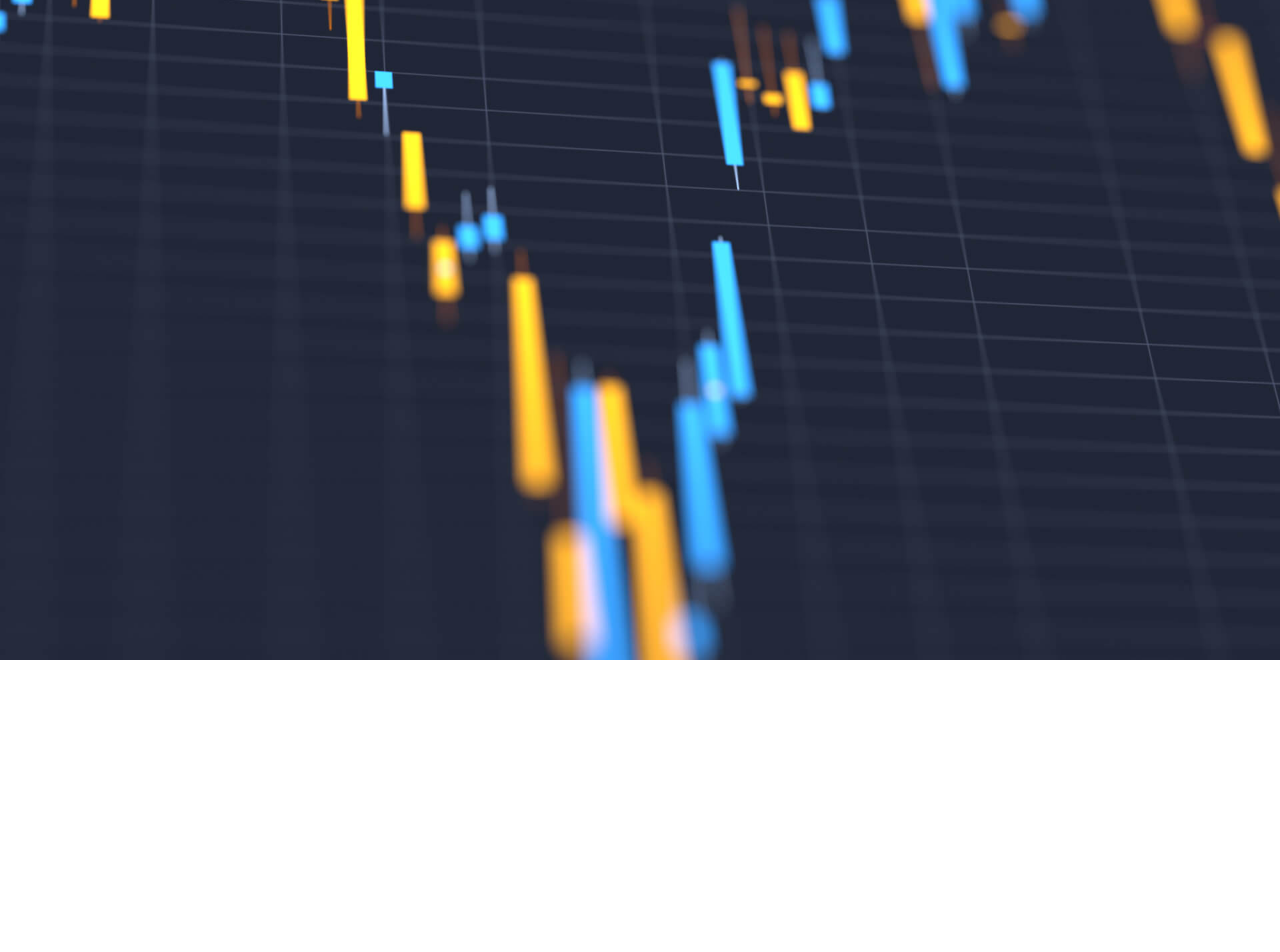
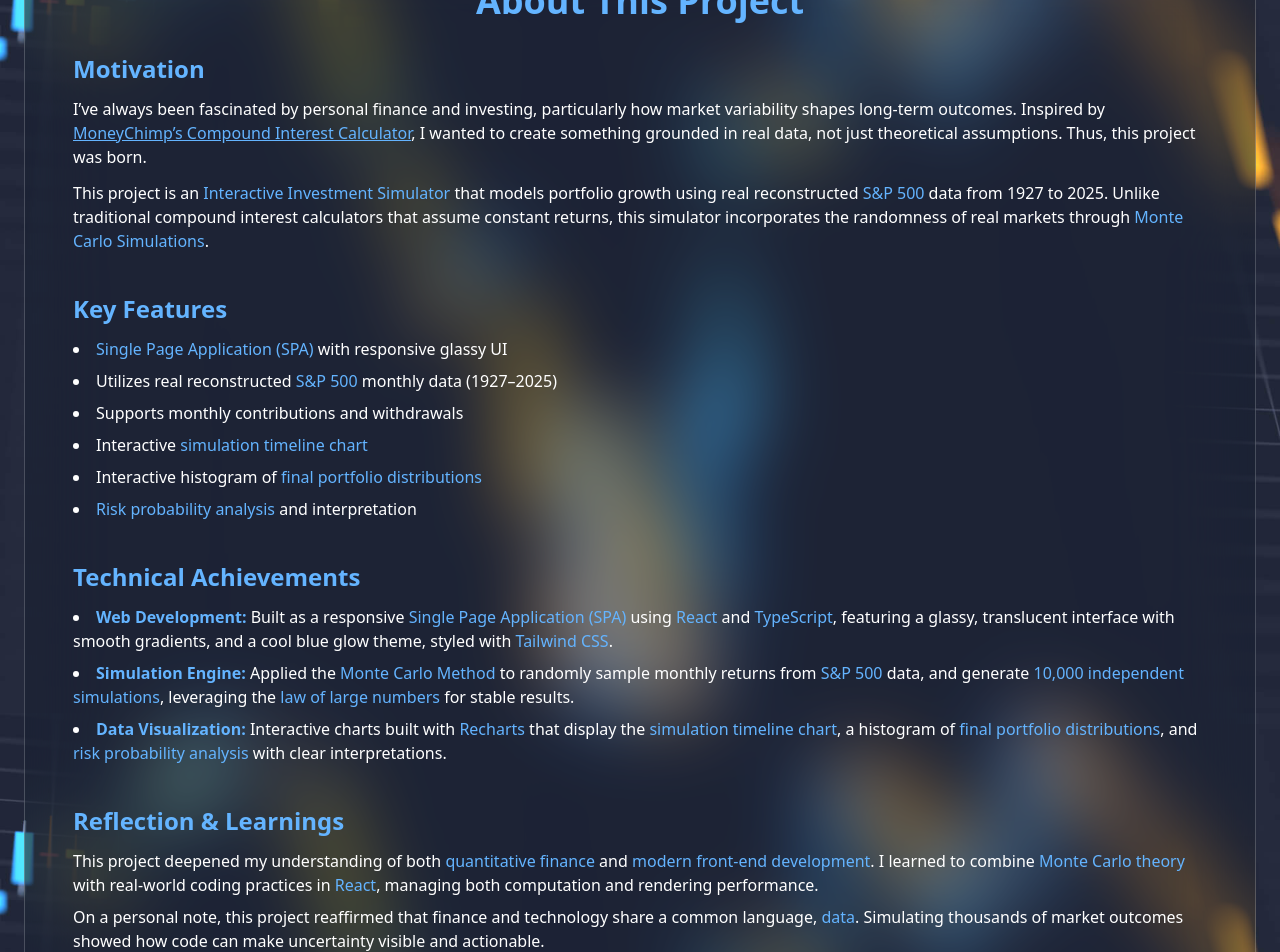
Before and after one commit to JC5671/Investment-Simulator, a React (Vite) app: page /about in a window 1280 px wide. Shown: the part 140-1092 px from the top of the page. Before the commit the page ends 800 px from the top, so only its background shows below. Built offline with nearby package versions, Linux system fonts and the light colour scheme.

Commit message:
Finished the About Page

```diff
--- a/src/pages/AboutPage.tsx
+++ b/src/pages/AboutPage.tsx
@@ -1,3 +1,200 @@
 export default function AboutPage() {
-  return <h1 className="text-3xl font-bold">About Page</h1>;
+  return (
+    <div className="flex justify-center mb-10">
+      <div
+        className="
+      bg-gray-900/30 backdrop-blur-2xl border border-white/20 p-12 rounded-xl
+		  w-full max-w-7xl text-white space-y-10
+      transition-shadow duration-300 hover:shadow-[0_0_30px_rgba(100,180,255)]"
+      >
+        {/* Title */}
+        <h1 className="text-4xl font-bold text-center text-[rgb(100,180,255)] mb-8">
+          About This Project
+        </h1>
+
+        {/* Motivation */}
+        <section>
+          <h2 className="text-2xl font-semibold text-[rgb(100,180,255)] mb-3">
+            Motivation
+          </h2>
+
+          <p className=" mb-3">
+            I’ve always been fascinated by personal finance and investing,
+            particularly how market variability shapes long-term outcomes.
+            Inspired by{" "}
+            <a
+              href="http://www.moneychimp.com/calculator/compound_interest_calculator.htm"
+              className="text-[rgb(100,180,255)] underline"
+            >
+              MoneyChimp’s Compound Interest Calculator
+            </a>
+            , I wanted to create something grounded in real data, not just
+            theoretical assumptions. Thus, this project was born.
+          </p>
+
+          <p className="">
+            This project is an{" "}
+            <span className="text-[rgb(100,180,255)]">
+              Interactive Investment Simulator
+            </span>{" "}
+            that models portfolio growth using real reconstructed{" "}
+            <span className="text-[rgb(100,180,255)]">S&P 500</span> data from
+            1927 to 2025. Unlike traditional compound interest calculators that
+            assume constant returns, this simulator incorporates the randomness
+            of real markets through{" "}
+            <span className="text-[rgb(100,180,255)]">
+              Monte Carlo Simulations
+            </span>
+            .
+          </p>
+        </section>
+
+        {/* Key Features */}
+        <section>
+          <h2 className="text-2xl font-semibold text-[rgb(100,180,255)] mb-3">
+            Key Features
+          </h2>
+          <ul className="list-disc list-inside  space-y-2">
+            <li>
+              <span className="text-[rgb(100,180,255)]">
+                Single Page Application (SPA)
+              </span>{" "}
+              with responsive glassy UI
+            </li>
+            <li>
+              Utilizes real reconstructed{" "}
+              <span className="text-[rgb(100,180,255)]">S&P 500</span> monthly
+              data (1927–2025)
+            </li>
+            <li>Supports monthly contributions and withdrawals</li>
+            <li>
+              Interactive{" "}
+              <span className="text-[rgb(100,180,255)]">
+                simulation timeline chart
+              </span>
+            </li>
+            <li>
+              Interactive histogram of{" "}
+              <span className="text-[rgb(100,180,255)]">
+                final portfolio distributions
+              </span>
+            </li>
+            <li>
+              <span className="text-[rgb(100,180,255)]">
+                Risk probability analysis
+              </span>{" "}
+              and interpretation
+            </li>
+          </ul>
+        </section>
+
+        {/* Technical Achievements */}
+        <section>
+          <h2 className="text-2xl font-semibold text-[rgb(100,180,255)] mb-3">
+            Technical Achievements
+          </h2>
+          <ul className="list-disc list-inside  space-y-2">
+            <li>
+              <span className="text-[rgb(100,180,255)] font-bold">
+                Web Development:
+              </span>{" "}
+              Built as a responsive{" "}
+              <span className="text-[rgb(100,180,255)]">
+                Single Page Application (SPA)
+              </span>{" "}
+              using <span className="text-[rgb(100,180,255)]">React</span> and{" "}
+              <span className="text-[rgb(100,180,255)]">TypeScript</span>,
+              featuring a glassy, translucent interface with smooth gradients,
+              and a cool blue glow theme, styled with{" "}
+              <span className="text-[rgb(100,180,255)]">Tailwind CSS</span>.
+            </li>
+            <li>
+              <span className="text-[rgb(100,180,255)] font-bold">
+                Simulation Engine:
+              </span>{" "}
+              Applied the{" "}
+              <span className="text-[rgb(100,180,255)]">
+                Monte Carlo Method
+              </span>{" "}
+              to randomly sample monthly returns from{" "}
+              <span className="text-[rgb(100,180,255)]">S&P 500</span> data, and
+              generate{" "}
+              <span className="text-[rgb(100,180,255)]">
+                10,000 independent simulations
+              </span>
+              , leveraging the{" "}
+              <span className="text-[rgb(100,180,255)]">
+                law of large numbers
+              </span>{" "}
+              for stable results.
+            </li>
+            <li>
+              <span className="text-[rgb(100,180,255)] font-bold">
+                Data Visualization:
+              </span>{" "}
+              Interactive charts built with{" "}
+              <span className="text-[rgb(100,180,255)]">Recharts</span> that
+              display the{" "}
+              <span className="text-[rgb(100,180,255)]">
+                simulation timeline chart
+              </span>
+              , a histogram of{" "}
+              <span className="text-[rgb(100,180,255)]">
+                final portfolio distributions
+              </span>
+              , and{" "}
+              <span className="text-[rgb(100,180,255)]">
+                risk probability analysis
+              </span>{" "}
+              with clear interpretations.
+            </li>
+          </ul>
+        </section>
+
+        {/* Reflection */}
+        <section>
+          <h2 className="text-2xl font-semibold text-[rgb(100,180,255)] mb-3">
+            Reflection & Learnings
+          </h2>
+          <p className=" mb-2">
+            This project deepened my understanding of both{" "}
+            <span className="text-[rgb(100,180,255)]">
+              quantitative finance
+            </span>{" "}
+            and{" "}
+            <span className="text-[rgb(100,180,255)]">
+              modern front-end development
+            </span>
+            . I learned to combine{" "}
+            <span className="text-[rgb(100,180,255)]">Monte Carlo theory</span>{" "}
+            with real-world coding practices in{" "}
+            <span className="text-[rgb(100,180,255)]">React</span>, managing
+            both computation and rendering performance.
+          </p>
+          <p className="">
+            On a personal note, this project reaffirmed that finance and
+            technology share a common language,{" "}
+            <span className="text-[rgb(100,180,255)]">data</span>. Simulating
+            thousands of market outcomes showed how code can make uncertainty
+            visible and actionable.
+          </p>
+        </section>
+
+        {/* Future Improvements */}
+        <section>
+          <h2 className="text-2xl font-semibold text-[rgb(100,180,255)] mb-3">
+            Future Improvements
+          </h2>
+          <ul className="list-disc list-inside  space-y-2">
+            <li>
+              Offload simulations to{" "}
+              <span className="text-[rgb(100,180,255)]">Web Workers</span> for
+              smoother UI
+            </li>
+            <li>Add stock/bond allocation options for realism</li>
+          </ul>
+        </section>
+      </div>
+    </div>
+  );
 }
```
